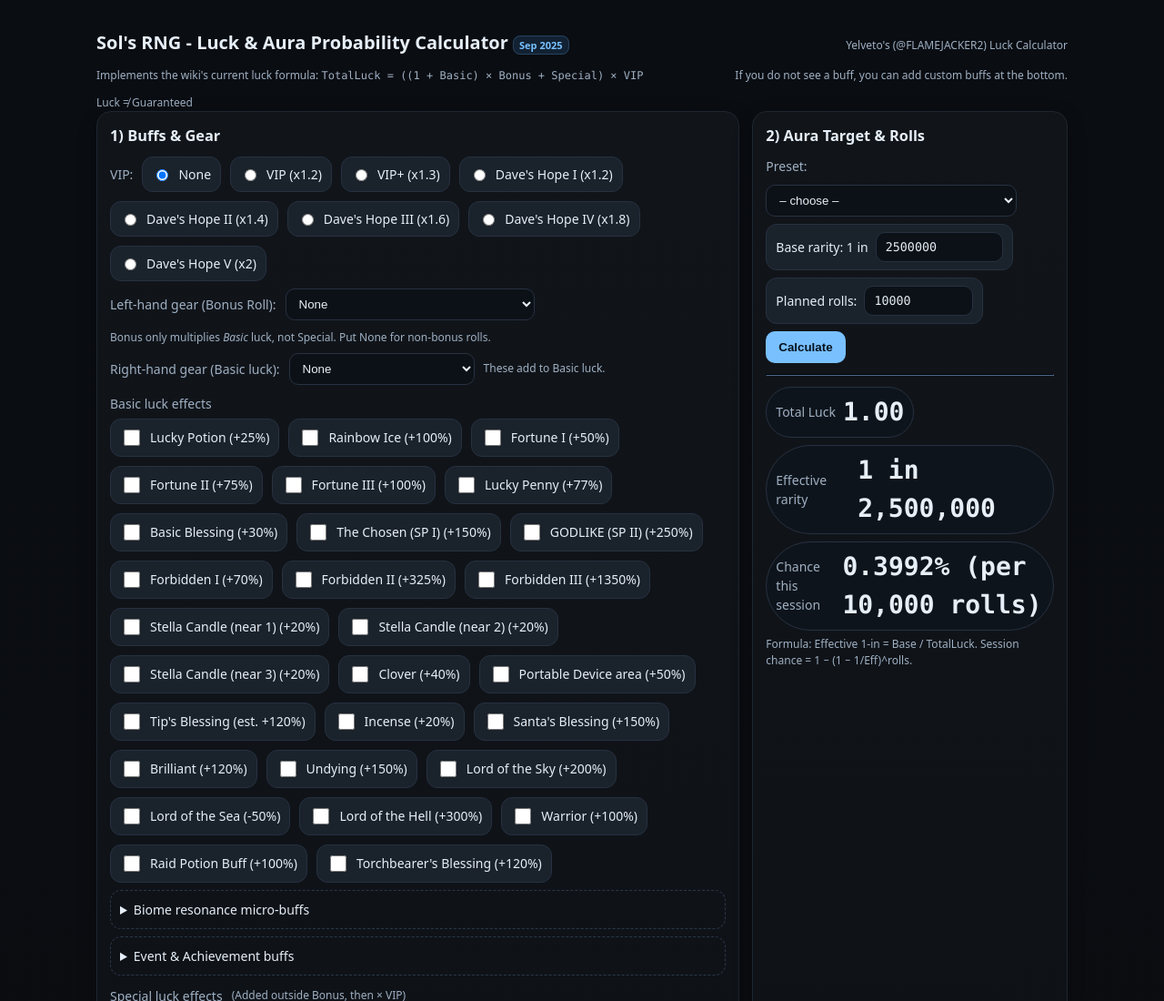
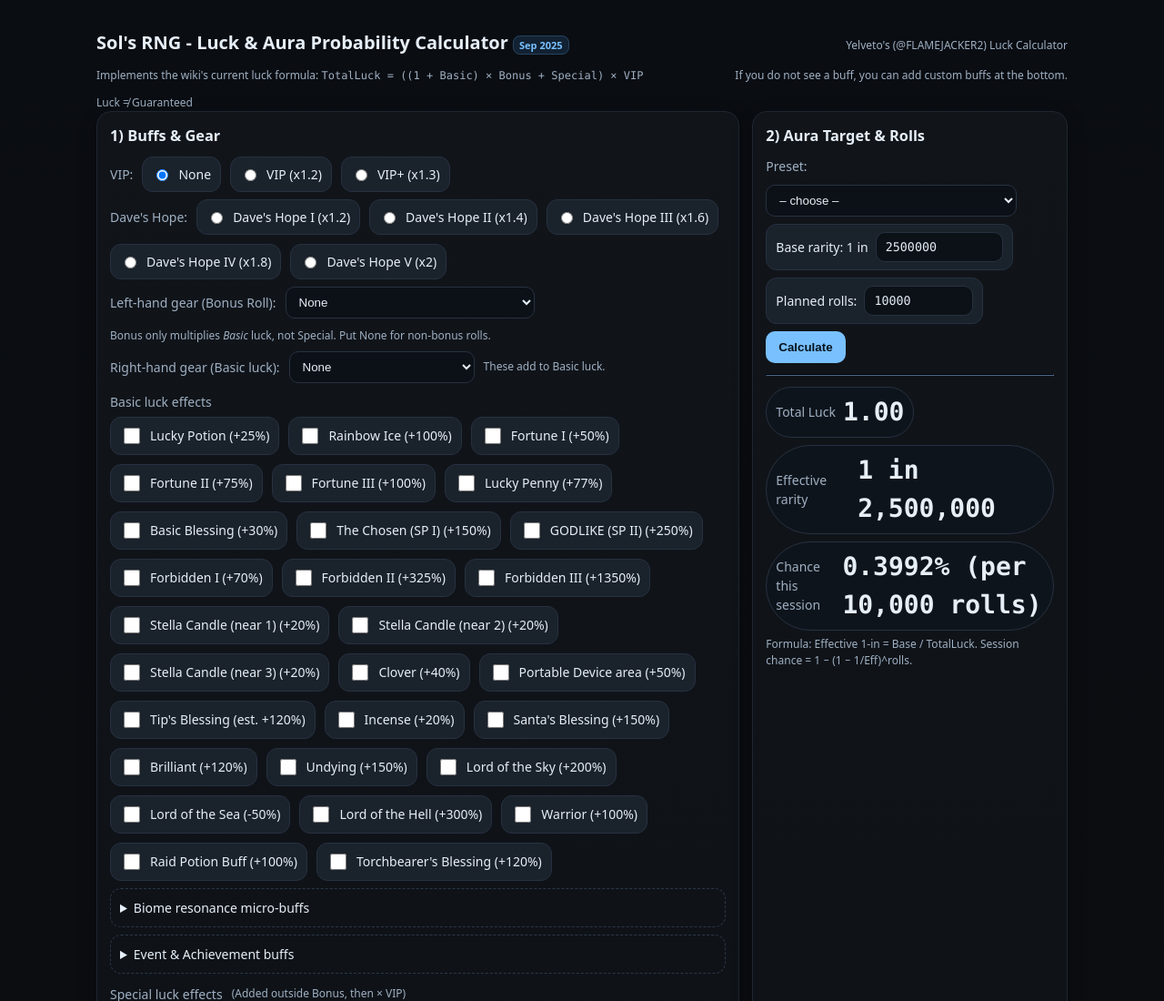
Before and after one commit to JimmyVng/sols-rng-luck-calculator, a plain HTML site: page index.html in a window 1280 px wide. Shown: the top 1100 px of the page at 91% size. Drawn offline with Linux system fonts and the light colour scheme.

Commit message:
Separated VIP and Dave's Luck

```diff
--- a/index.html
+++ b/index.html
@@ -59,11 +59,16 @@ Last Updated: 8/14/2025
     <div class="grid" id="app">
       <div class="card span-8">
         <h3 style="margin:0 0 10px">1) Buffs & Gear</h3>
+
         <div class="row" style="margin-bottom:8px">
           <span class="k">VIP:</span>
           <label><input type="radio" name="vip" value="1" checked>None</label>
           <label><input type="radio" name="vip" value="1.2">VIP (x1.2)</label>
           <label><input type="radio" name="vip" value="1.3">VIP+ (x1.3)</label>
+        </div>
+
+        <div class="row" style="margin-bottom:8px">
+          <span class="k">Dave's Hope:</span>
           <label><input type="radio" name="vip" value="1.2">Dave's Hope I (x1.2)</label>
           <label><input type="radio" name="vip" value="1.4">Dave's Hope II (x1.4)</label>
           <label><input type="radio" name="vip" value="1.6">Dave's Hope III (x1.6)</label>
```
